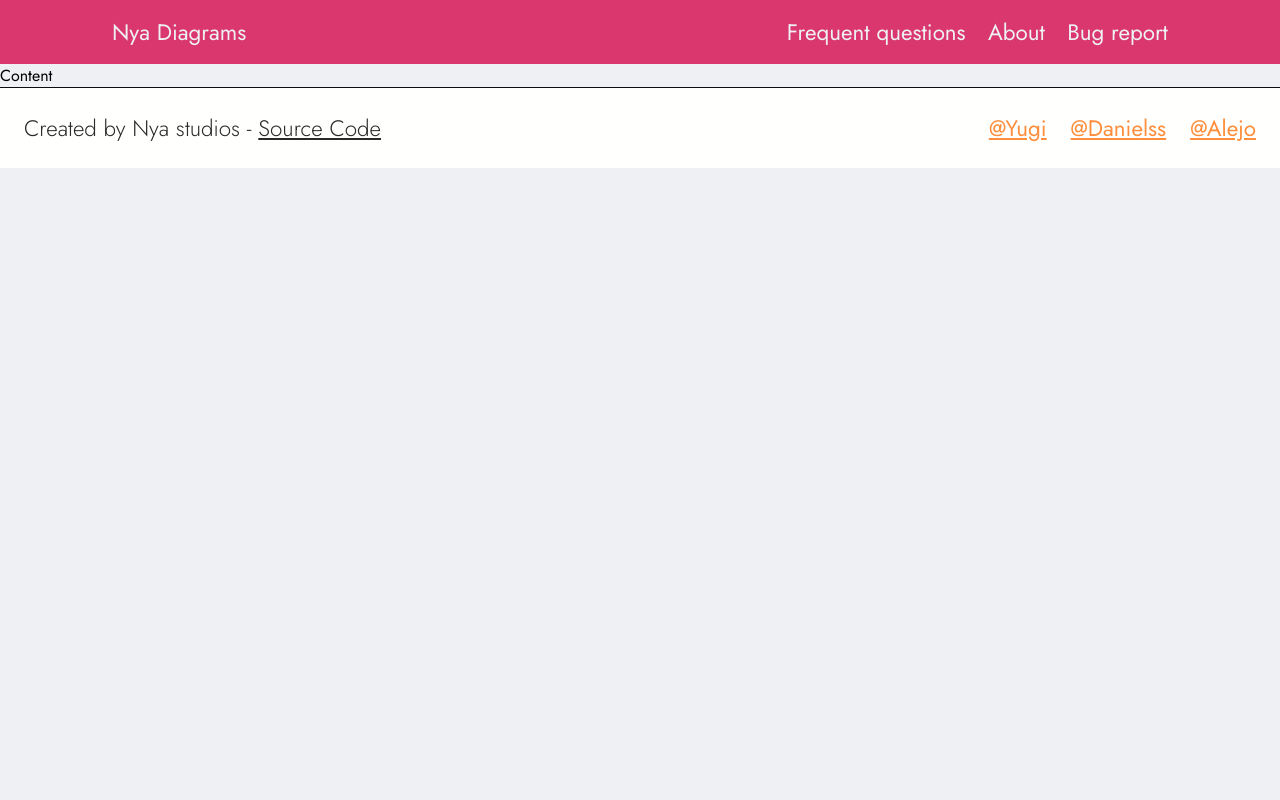
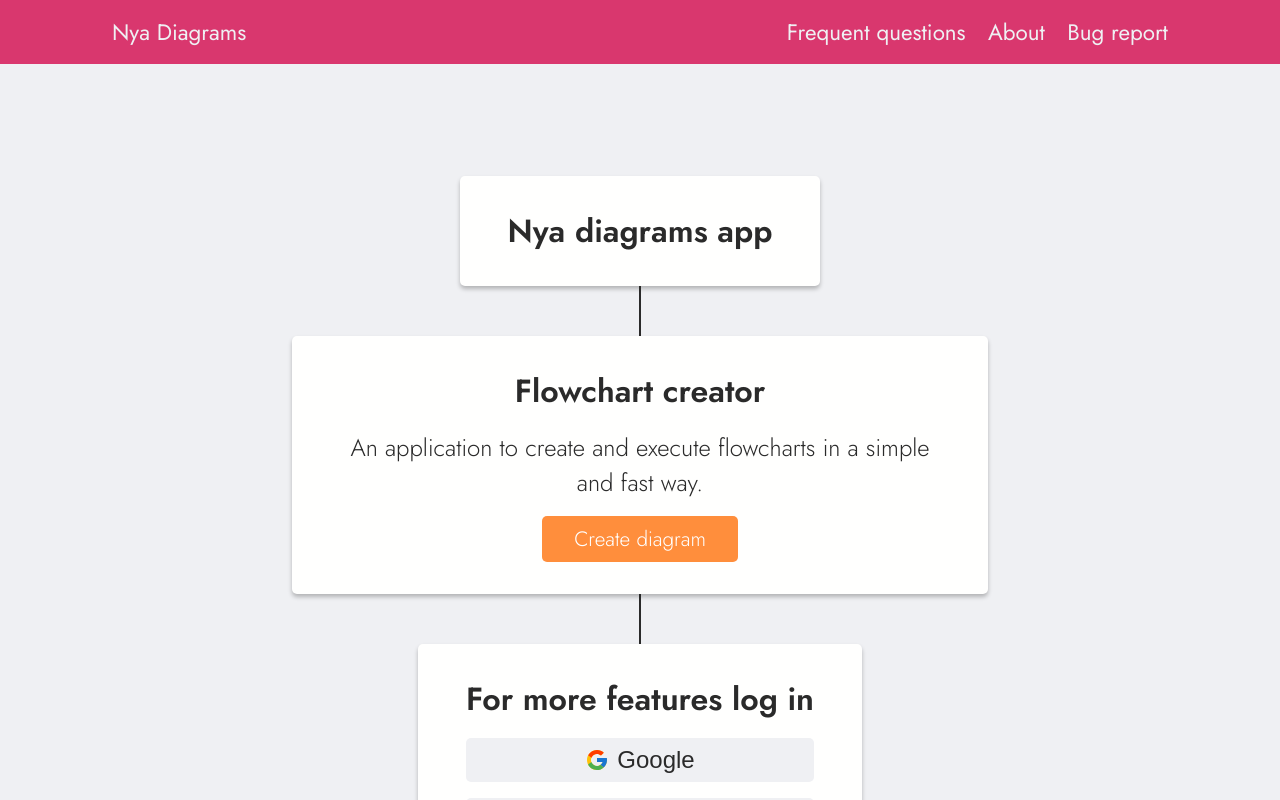
Before and after one commit to alejooroncoy/nya-diagrams-app, a Next.js app: page / in a window 1280 px wide. Shown: the top 800 px of the page. Built offline with nearby package versions, Linux system fonts and the light colour scheme; no server answers.

Commit message:
feat: :sparkles: add landing page

```diff
--- a/src/app/globals.css
+++ b/src/app/globals.css
@@ -4,7 +4,6 @@
   --main-color: #eff0f3;
   --tertiary-color: #d9376e;
 }
-
 
 * {
   padding: 0;
@@ -17,4 +16,6 @@ body {
   min-height: 100dvh;
   display: flex;
   flex-direction: column;
+
+  color: #2a2a2a;
 }
--- /dev/null
+++ b/src/app/page.module.css
@@ -0,0 +1,82 @@
+@keyframes card-start {
+  0% {
+    opacity: 0%;
+    margin-bottom: 20px;
+
+    position: relative;
+    bottom: 20px;
+  }
+
+  100% {
+    opacity: 100%;
+    margin-bottom: 0px;
+
+    position: relative;
+    bottom: 0px;
+  }
+}
+
+.main {
+  display: flex;
+  align-items: center;
+  justify-content: center;
+  flex-direction: column;
+  margin: 2rem;
+
+  &__card {
+    text-align: center;
+    background: #fffffe;
+
+    padding: 2rem 3rem;
+    border-radius: 5px;
+
+    display: flex;
+    flex-direction: column;
+    gap: 1rem;
+
+    animation: card-start 0.5s linear;
+
+    box-shadow: 0px 3px 4px rgba(0, 0, 0, 0.25);
+
+    & h1 {
+      font-weight: 600;
+    }
+
+    & p {
+      font-size: 1.5em;
+      max-width: 600px;
+      font-weight: 300;
+    }
+
+    & a {
+      background: #ff8e3c;
+      color: #ffffff;
+
+      padding: 0.5rem 2rem;
+      font-size: 1.3em;
+      border-radius: 5px;
+      text-decoration: none;
+
+      font-weight: 300;
+
+      width: fit-content;
+      margin: auto;
+
+      &:hover {
+        cursor: pointer;
+        transform: scale(1.03);
+        transition: 0.2s all none;
+      }
+    }
+  }
+
+  &__arrow {
+    height: 50px;
+    width: 2px;
+    background: #2a2a2a;
+  }
+
+  @media (width >= 768px) {
+    margin: 7rem;
+  }
+}
--- a/src/app/page.tsx
+++ b/src/app/page.tsx
@@ -1,7 +1,28 @@
+import Link from 'next/link';
+import styles from './page.module.css';
+
+import LoginPanel from '@/components/LoginPanel';
+
 export default async function Home() {
   return (
-    <main>
-      <div>Content</div>
+    <main className={styles.main}>
+      <div className={styles.main__card}>
+        <h1>Nya diagrams app</h1>
+      </div>
+      <div className={styles.main__arrow}></div>
+      <div className={styles.main__card}>
+        <h1>Flowchart creator</h1>
+        <p>
+          An application to create and execute flowcharts in a simple and fast
+          way.
+        </p>
+        <Link href="">Create diagram</Link>
+      </div>
+      <div className={styles.main__arrow}></div>
+      <div className={styles.main__card}>
+        <h1>For more features log in</h1>
+        <LoginPanel />
+      </div>
     </main>
   );
 }
```
